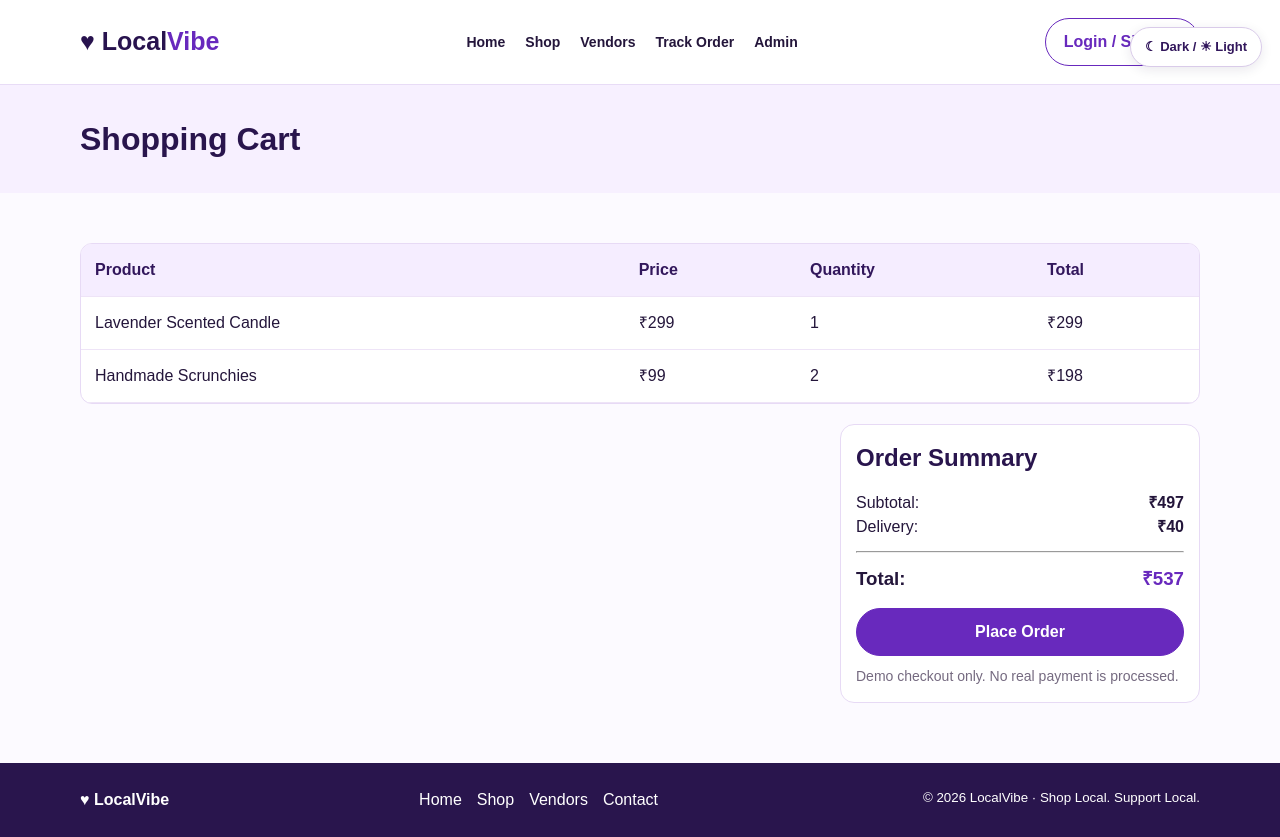
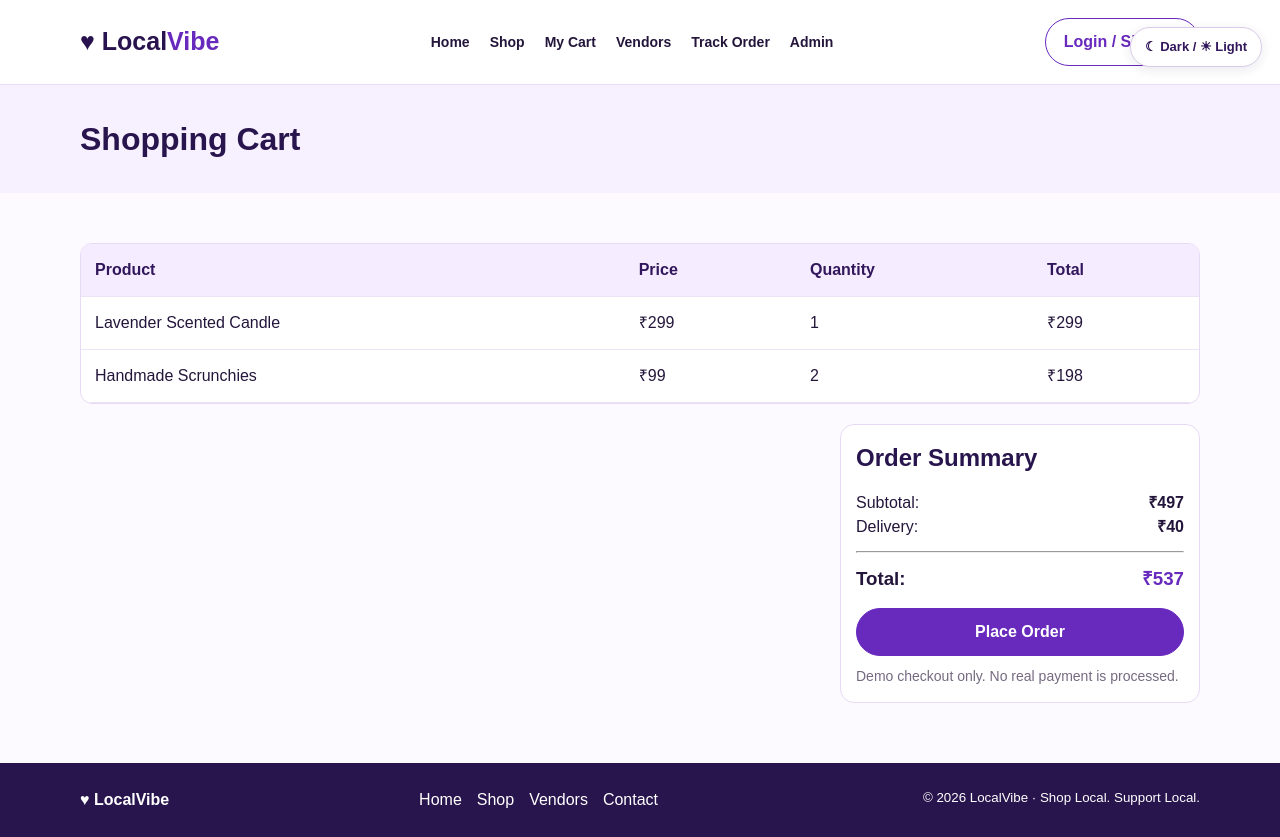
Before and after one commit to abhigyan-bit/CSE-326.github.io, a plain HTML site: page cart.html in a window 1280 px wide. Drawn offline with Linux system fonts and the light colour scheme.

Commit message:
Add cart link to cart navigation

```diff
--- a/cart.html
+++ b/cart.html
@@ -14,7 +14,7 @@
             <div class="wrap nav">
                 <a class="logo" href="index.html">♥ Local<span>Vibe</span></a>
                 <nav>
-                    <a href="index.html">Home</a><a href="shop.html">Shop</a><a href="vendor-dashboard.html">Vendors</a><a href="tracking.html">Track Order</a><a href="admin-dashboard.html">Admin</a>
+                    <a href="index.html">Home</a><a href="shop.html">Shop</a><a href="cart.html">My Cart</a><a href="vendor-dashboard.html">Vendors</a><a href="tracking.html">Track Order</a><a href="admin-dashboard.html">Admin</a>
                 </nav>
                 <a class="btn outline" href="register.html">Login / Sign Up</a>
             </div>
```
